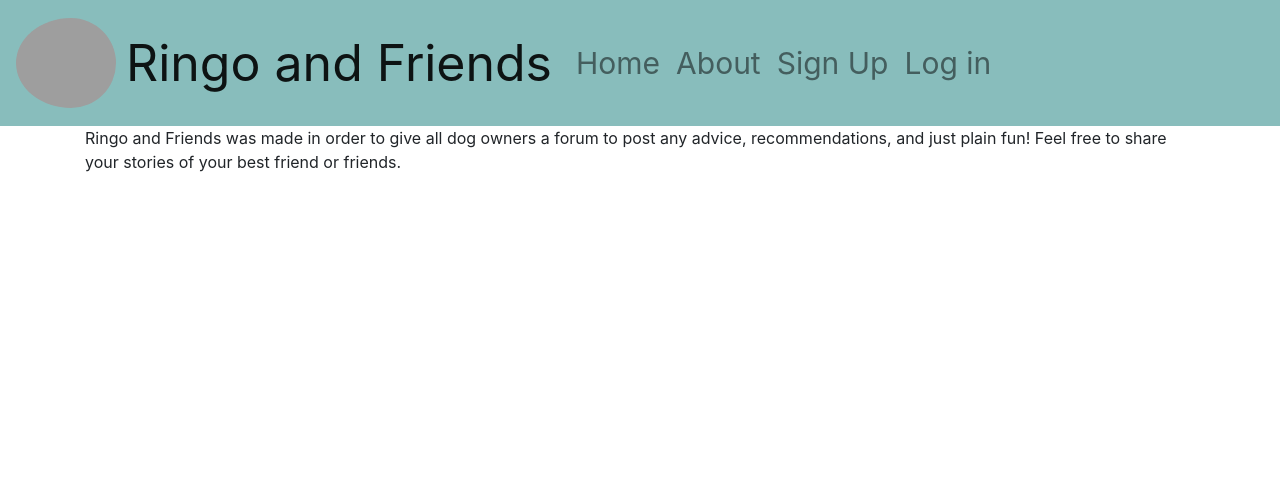
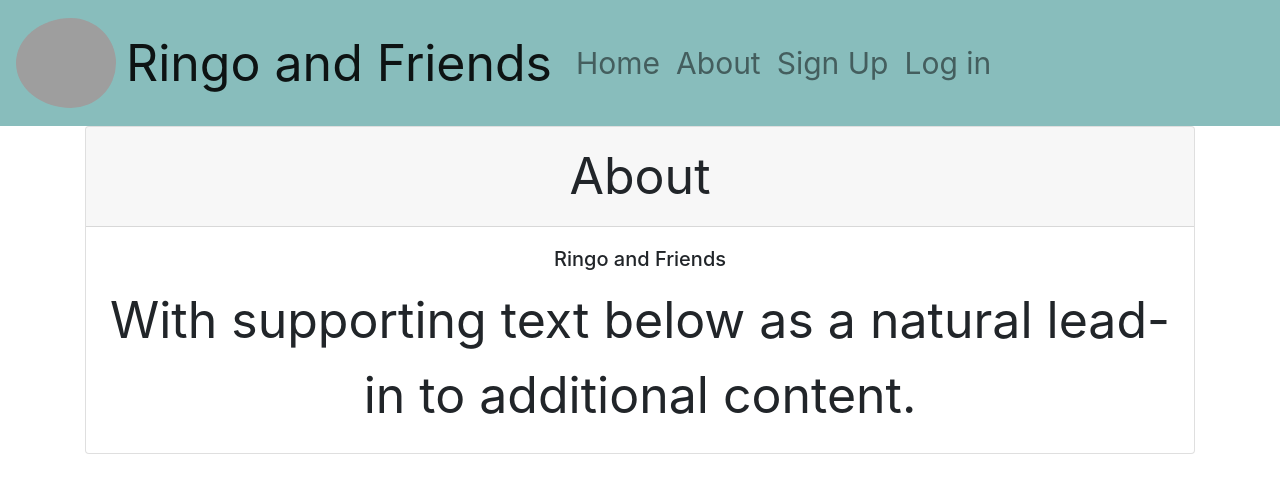
Before and after one commit to jtother1/project-4-frontend, a React (Create React App) app: page /about in a window 1280 px wide. Shown: the top 490 px of the page. Built offline with nearby package versions, Linux system fonts and the light colour scheme; no server answers; grey boxes are pictures that could not be loaded.

Commit message:
adjusted css

```diff
--- a/src/App.css
+++ b/src/App.css
@@ -15,6 +15,12 @@ a.mr-auto.navbar.nav {
   justify-content: center;
   margin-right: 80px;
   padding-top: 80px;
+}
+div.text-center.card {
+  max-width: 3000px;
+  min-width: 20px;
+  align-content: center;
+  font-size: 50px;
 }
 form {
   padding: 150px;
@@ -42,11 +48,11 @@ img {
   border-radius: 50%;
 }
 
-@media (prefers-reduced-motion: no-preference) {
+/* @media (prefers-reduced-motion: no-preference) {
   .App-logo {
     animation: App-logo-spin infinite 20s linear;
   }
-}
+} */
 
 .App-header {
   background-color: #282c34;
@@ -71,3 +77,18 @@ img {
     transform: rotate(360deg);
   }
 }
+
+/* // Extra small devices (portrait phones, less than 576px)
+// No media query for `xs` since this is the default in Bootstrap */
+
+/* // Small devices (landscape phones, 576px and up) */
+/* @media (min-width: 576px) {max-width: 812px;}
+
+
+@media (min-width: 768px) { }
+
+
+@media (min-width: 992px) { }
+
+
+@media (min-width: 1200px) { } */
--- a/src/pages/About.js
+++ b/src/pages/About.js
@@ -1,13 +1,18 @@
 import React, { Component } from "react";
+import {Card, Button} from "react-bootstrap";
 
 class About extends Component {
   render() {
     return (
-      <p>
-        Ringo and Friends was made in order to give all dog owners a forum to
-        post any advice, recommendations, and just plain fun! Feel free to share
-        your stories of your best friend or friends.
-      </p>
+      <Card className="text-center">
+  <Card.Header>About</Card.Header>
+  <Card.Body>
+    <Card.Title>Ringo and Friends</Card.Title>
+    <Card.Text>
+      With supporting text below as a natural lead-in to additional content.
+    </Card.Text>
+  </Card.Body>
+</Card>
     );
   }
 }
```
